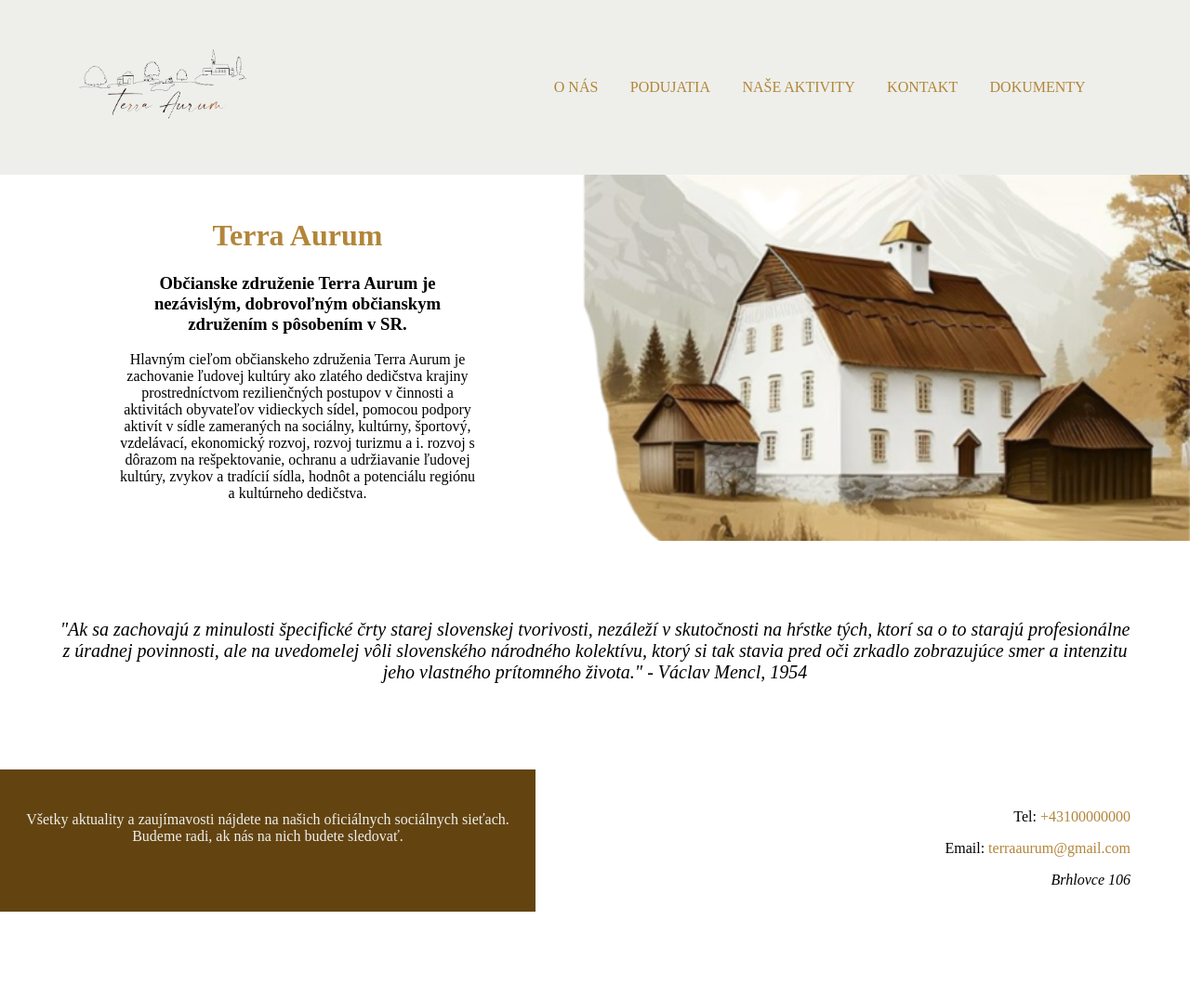
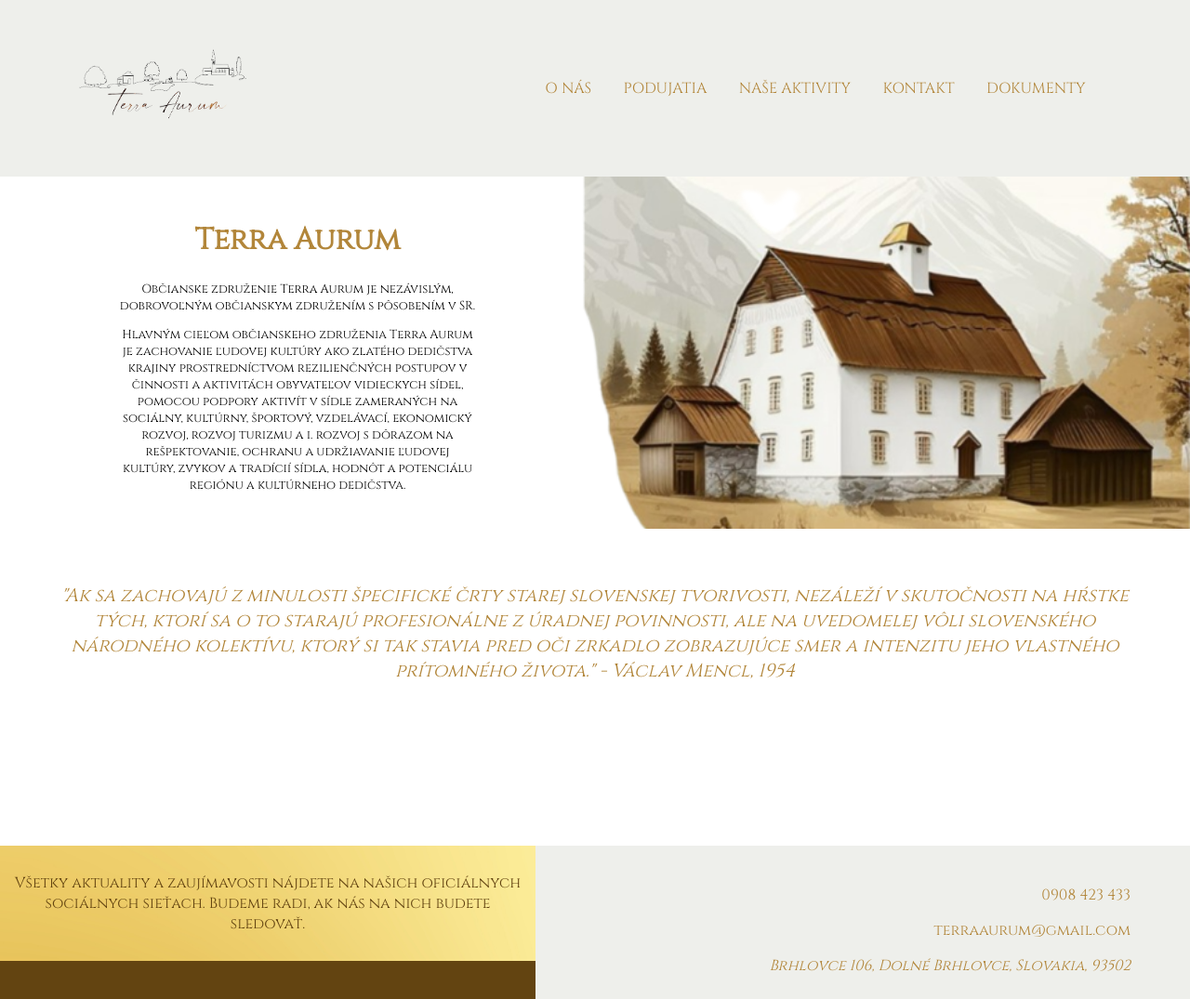
Before and after one commit to CodeSproutOrg/terra_aurum, a Django app: page / in a window 1280 px wide. Shown: the whole page at 93% size. Before the commit the page ends 981 px from the top, so only its background shows below. Run offline with Django 4.2, Linux system fonts and the light colour scheme.

Commit message:
Design changes

```diff
--- a/static/css/main.css
+++ b/static/css/main.css
@@ -1,8 +1,12 @@
-body {margin: 0;}
+body {
+    margin: 0;
+    font-family: "Cinzel", sans-serif;
+}
 a {text-decoration: none;}
 
 .color {color: #B2863A;}
 .s-color {color: #EEEFEB;}
+.t-color {color: #634411;}
 .b-color {background-color: #EEEFEB;}
 .sb-color {background-color: #B2863A;}
 .tb-color {background-color: #634411;}
@@ -30,7 +34,7 @@ header input::placeholder {color: #EEEFEB;}
 
 
 
-#content {height: 80vh;}
+#content {height: 90vh;}
 
 #main {
     display: flex;
@@ -44,8 +48,9 @@ header input::placeholder {color: #EEEFEB;}
     padding: 2% 10%;
     width: 30%;
 }
+#main p {font-size: 13px;}
 
-#main-2 {padding: 5%;}
+#main-2 {padding: 3% 5%;}
 #main-2 p {
     font-style: italic;
     text-align: center;
@@ -55,10 +60,13 @@ header input::placeholder {color: #EEEFEB;}
 footer {
     display: flex;
 }
-footer div {width: 50%;}
-#social-media {text-align: center;}
-#social-media p {padding: 5% 2%;}
+footer div {}
+#social-media {text-align: center; width: 50%;}
+#social-media p {padding: 5% 2%; margin: 0; background-image: url(../img/gold.png);}
+#social-media div {}
+
 #communication {
+    width: 50%;
     padding: 2% 5%;
     text-align: end;
 }
--- a/templates/base.html
+++ b/templates/base.html
@@ -9,7 +9,7 @@
     <header class="b-color">{% include 'parts/header.html' %}</header>
     <main>
         <div id="content">{% block content %}{% endblock %}</div>
-        <footer>{% include 'parts/footer.html' %}</footer>
+        <footer class="b-color">{% include 'parts/footer.html' %}</footer>
     </main>
 </body>
 </html>
--- a/templates/pages/index.html
+++ b/templates/pages/index.html
@@ -5,10 +5,10 @@
 <div id="main">
     <div>
         <h1 class="color">Terra Aurum</h1>
-        <h3>
+        <p>
             Občianske združenie Terra Aurum je nezávislým,
             dobrovoľným občianskym združením s pôsobením v SR.
-        </h3>
+        </p>
         <p>
             Hlavným cieľom občianskeho združenia Terra Aurum je
             zachovanie ľudovej kultúry ako zlatého dedičstva krajiny
@@ -22,7 +22,7 @@
     </div>
 </div>
 <div id="main-2">
-    <p>
+    <p class="color">
         "Ak sa zachovajú z minulosti špecifické črty starej slovenskej tvorivosti, nezáleží
         v skutočnosti na hŕstke tých, ktorí sa o to starajú profesionálne z úradnej povinnosti,
         ale na uvedomelej vôli slovenského národného kolektívu, ktorý si tak stavia pred oči
--- a/templates/parts/footer.html
+++ b/templates/parts/footer.html
@@ -1,5 +1,5 @@
 <div id="social-media" class="tb-color">
-    <p class="s-color">
+    <p class="t-color">
         Všetky aktuality a zaujímavosti nájdete na
         našich oficiálnych sociálnych sieťach. Budeme
         radi, ak nás na nich budete sledovať.
@@ -9,7 +9,7 @@
     </div>
 </div>
 <div id="communication">
-    <p>Tel: <a href="tel:+43100000000" class="color">+43100000000</a></p>
-    <p>Email: <a href="mailto:terraaurum@gmail.com" class="color">terraaurum@gmail.com</a></p>
-    <address>Brhlovce 106</address>
+    <p><a href="tel:+421908423433" class="color">0908 423 433</a></p>
+    <p><a href="mailto:terraaurum@gmail.com" class="color">terraaurum@gmail.com</a></p>
+    <address class="color">Brhlovce 106, Dolné Brhlovce, Slovakia, 93502</address>
 </div>
```
Also changed, not shown: static/img/gold.png (added).
